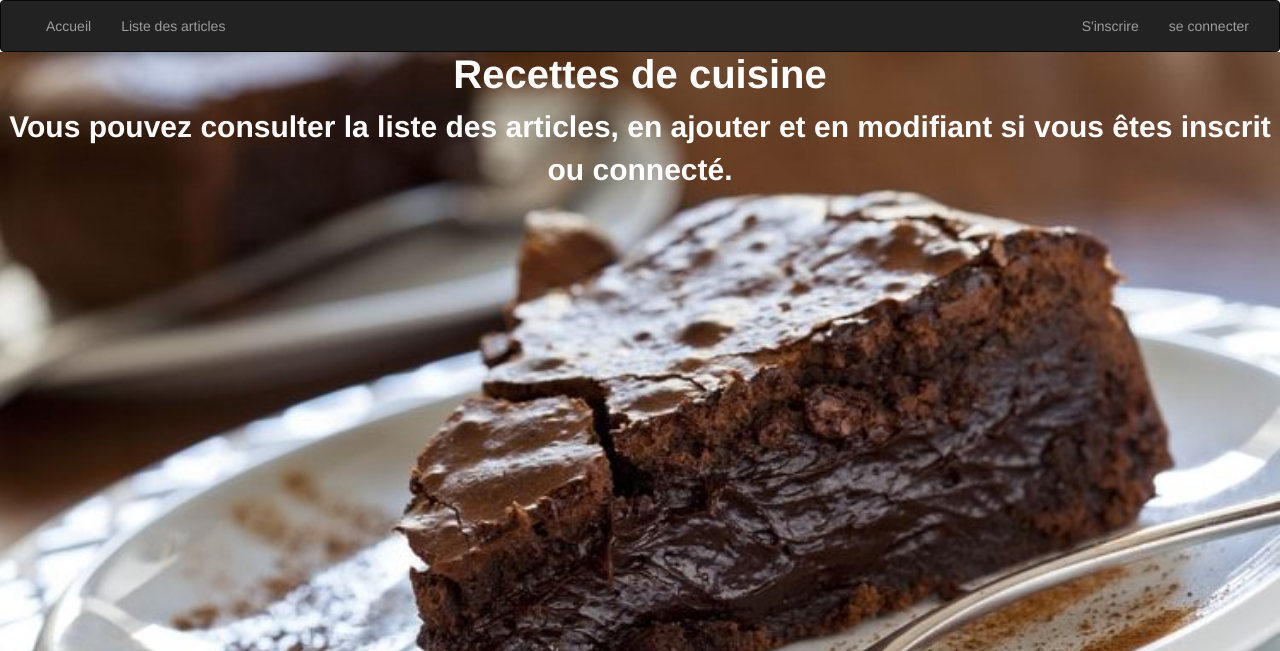
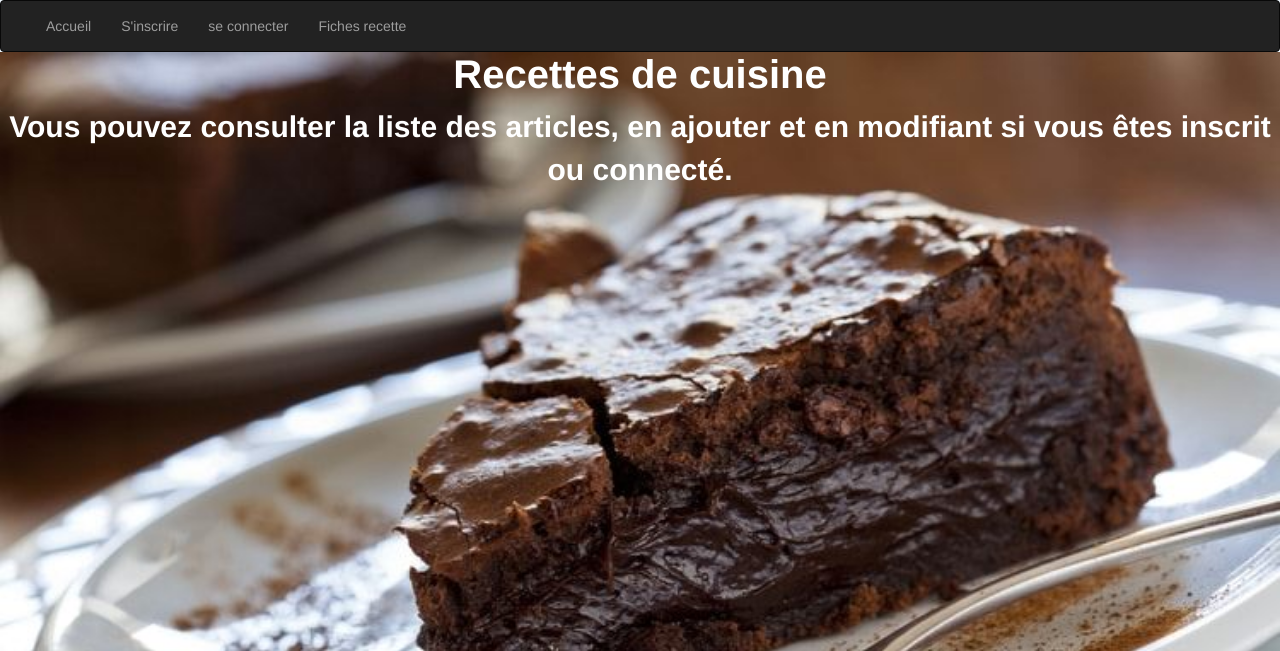
Before and after one commit to abdoulaye75/mini-CMS, a PHP site: page /mini-CMS/ in a window 1280 px wide. Shown: the top 651 px of the page. Run offline with PHP 8.4, Linux system fonts and the light colour scheme; data comes from the database, SQL or seed files in the repository; some libraries are stand-ins or nearby versions.

Commit message:
corrections de liens

```diff
--- a/index.php
+++ b/index.php
@@ -1,6 +1,7 @@
 <?php
 
   include 'database/database.php';
+  session_start();
 
   $reponse = $bdd->query('SELECT name FROM recettes');
 
@@ -17,7 +18,7 @@
   </head>
   <body>
 
-    <nav class="navbar navbar-inverse">
+  <nav class="navbar navbar-inverse">
       <div class="container-fluid">
         <div class="navbar-header">
           <button type="button" class="navbar-toggle" data-toggle="collapse" data-target="#myNavbar">
@@ -29,12 +30,20 @@
         </div>
         <div class="collapse navbar-collapse" id="myNavbar">
           <ul class="nav navbar-nav">
-            <li><a href="index.php"> Accueil</a></li>
-            <li><a href="views/articles.php"> Liste des articles </a></li>
-          </ul>
-          <ul class="nav navbar-nav navbar-right">
-            <li><a href="views/signup.php"> S'inscrire </a></li>
-            <li><a href="views/signin.php"> se connecter </a></li>
+            <li> <a href="index.php"> Accueil </a> </li>
+            <li> <?php if ((isset($_SESSION['name'])) && (isset($_SESSION['password']))) {
+        echo '<a href="views/create.php"> Ajouter une recette </a>'; ?>
+      </li>
+      <li> <?php echo '<a href="views/update.php"> Modifier une recette </a>'; ?> </li>
+      <li> <?php echo '<a href="views/signout.php"> Se déconnecter </a>'; ?> </li>
+      <?php }
+
+      else { ?>
+        <li> <?php echo "<a href='views/signup.php'> S'inscrire </a>"; ?> </li>
+          <li> <?php echo "<a href='views/signin.php'> se connecter </a>"; ?> </li>
+
+      <?php }?>
+        <li> <a href="views/recettes.php"> Fiches recette </a> </li>
           </ul>
         </div>
       </div>
```
